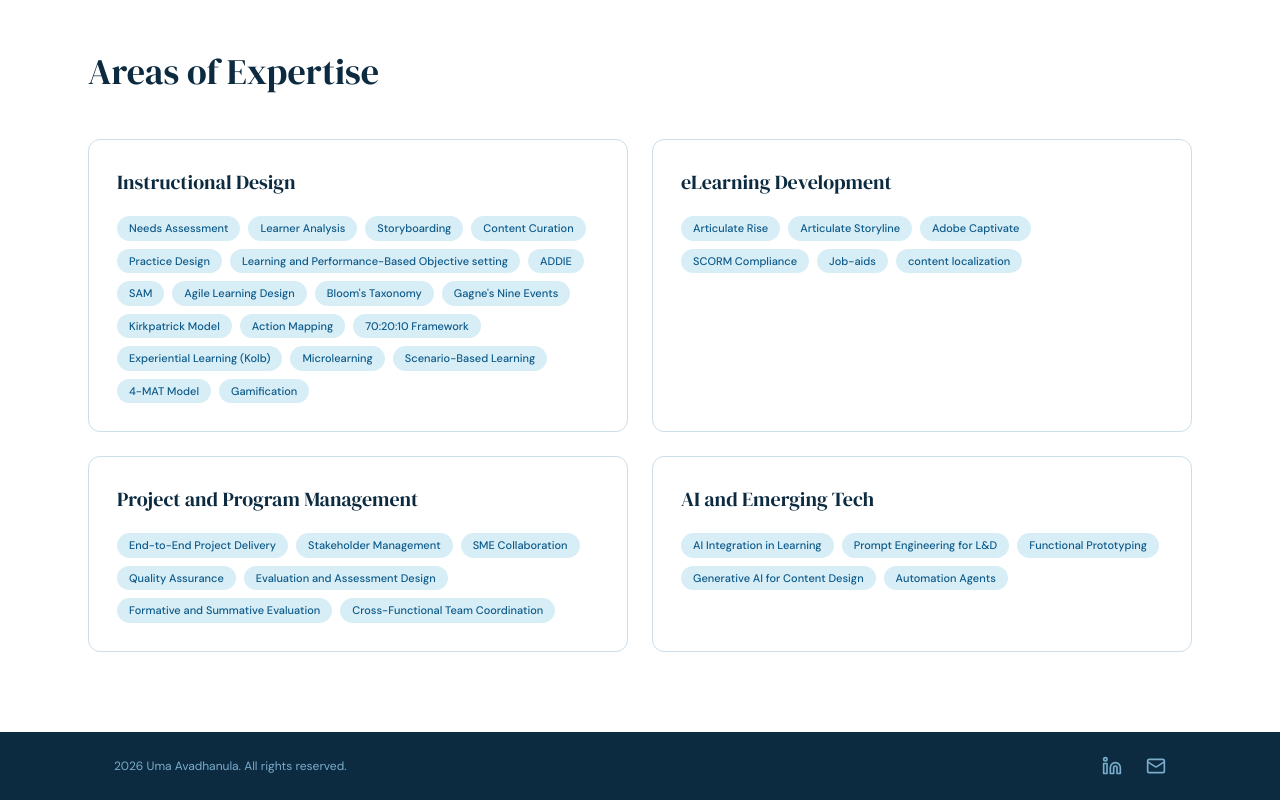
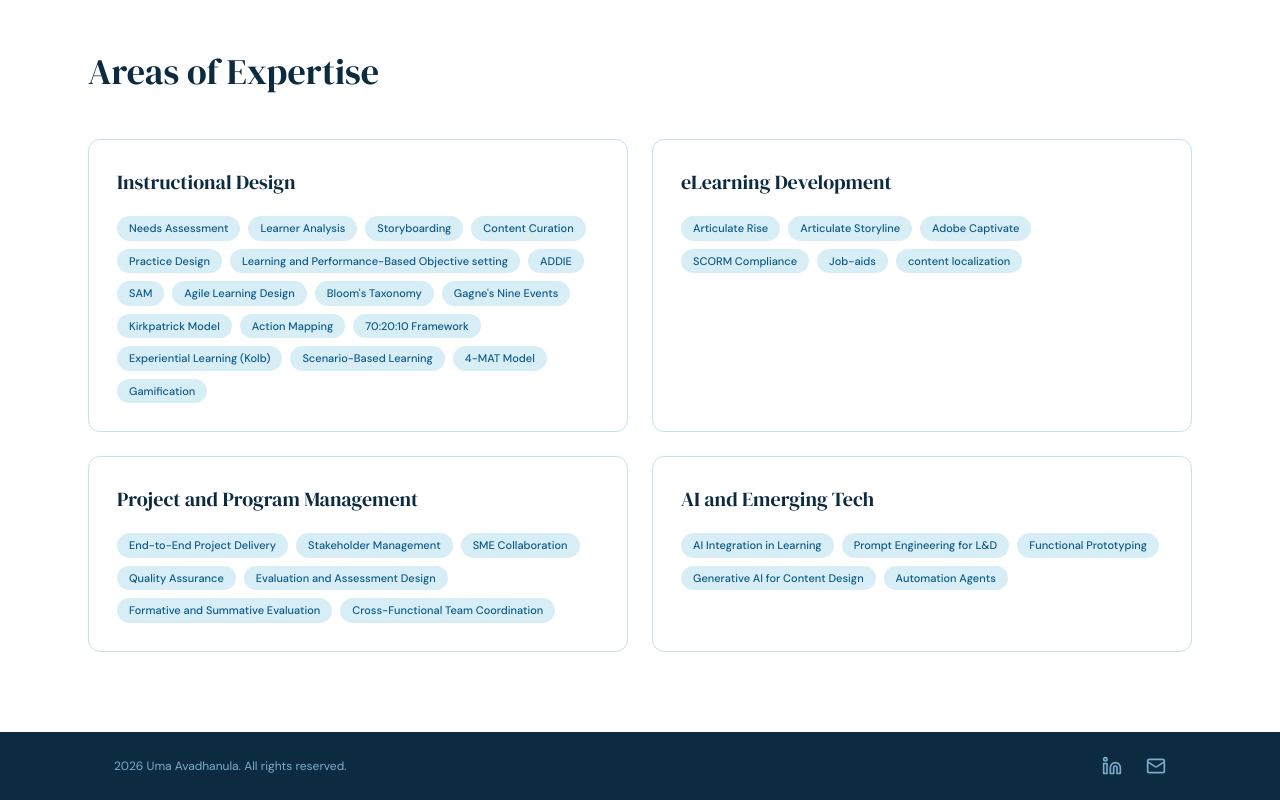
Before and after one commit to umaavadh/UmaA, a React (Vite) app: page /about in a window 1280 px wide. Shown: the part 877-1677 px from the top of the page. Built offline with nearby package versions, Linux system fonts and the light colour scheme.

Commit message:
Remove Microlearning tag

```diff
--- a/src/pages/About.tsx
+++ b/src/pages/About.tsx
@@ -29,7 +29,6 @@ export default function About() {
         'Action Mapping',
         '70:20:10 Framework',
         'Experiential Learning (Kolb)',
-        'Microlearning',
         'Scenario-Based Learning',
         '4-MAT Model',
         'Gamification'
```
